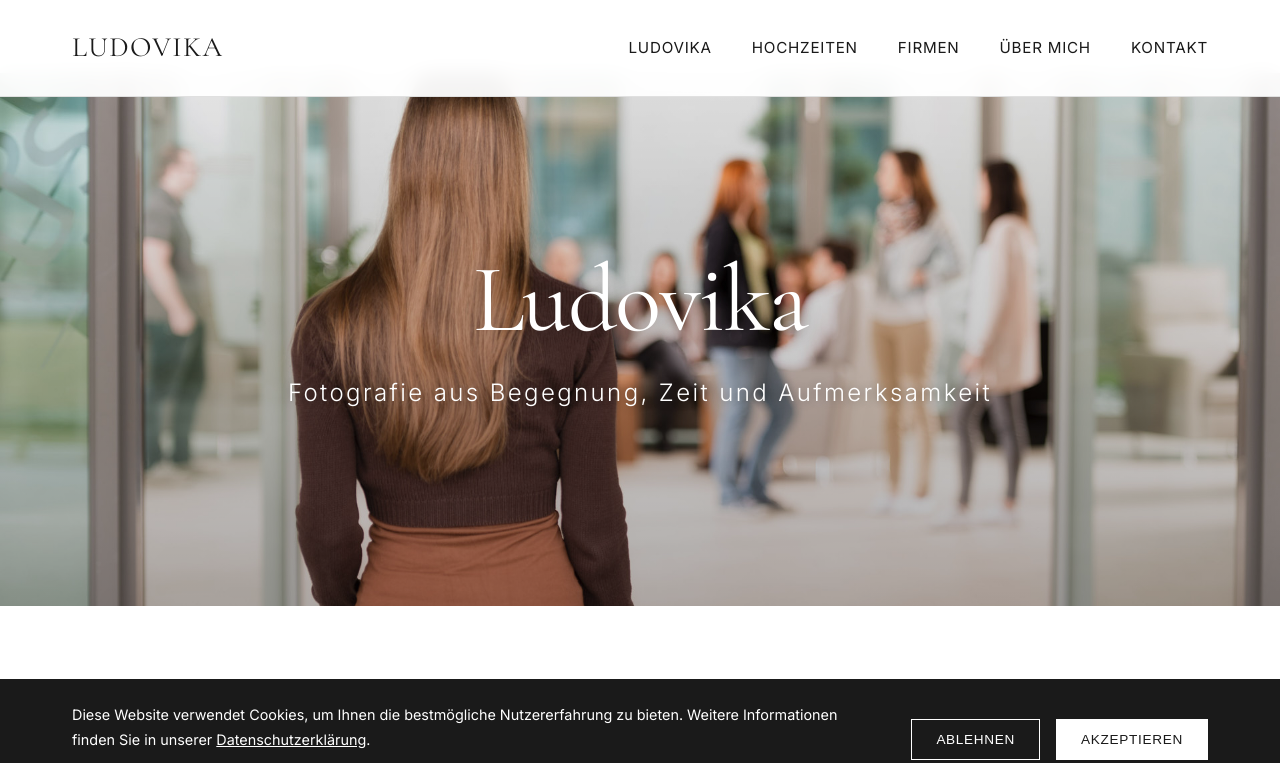
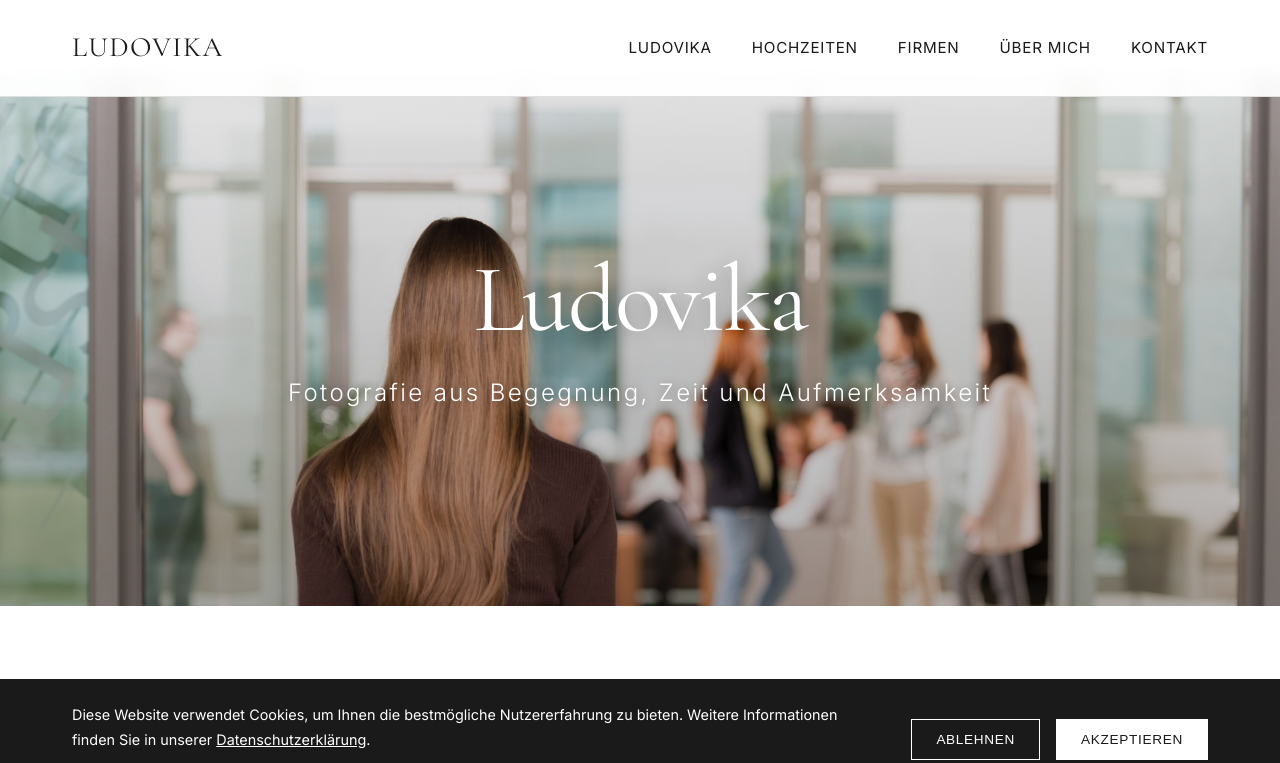
Before and after one commit to tomkaestenbauer/ludovika, a plain HTML site: page index.html in a window 1280 px wide. Shown: the top 763 px of the page. Drawn offline with nearby package versions, Linux system fonts and the light colour scheme; a script that the page names is missing.

Commit message:
Hero-Höhen für 3:2 Bilder angepasst

```diff
--- a/assets/css/styles.css
+++ b/assets/css/styles.css
@@ -194,7 +194,7 @@ nav .container {
     width: 100%;
     height: 100%;
     object-fit: cover;
-    object-position: center center;
+    object-position: center top;
 }
 
 .hero-overlay {
```
